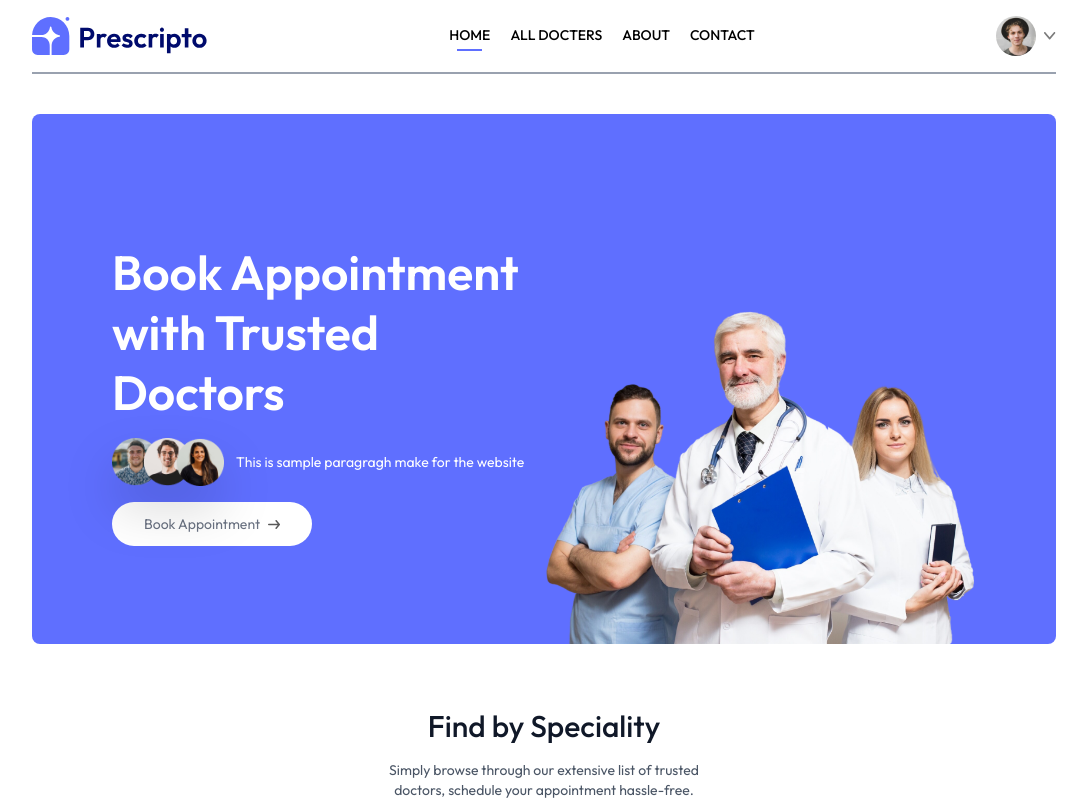
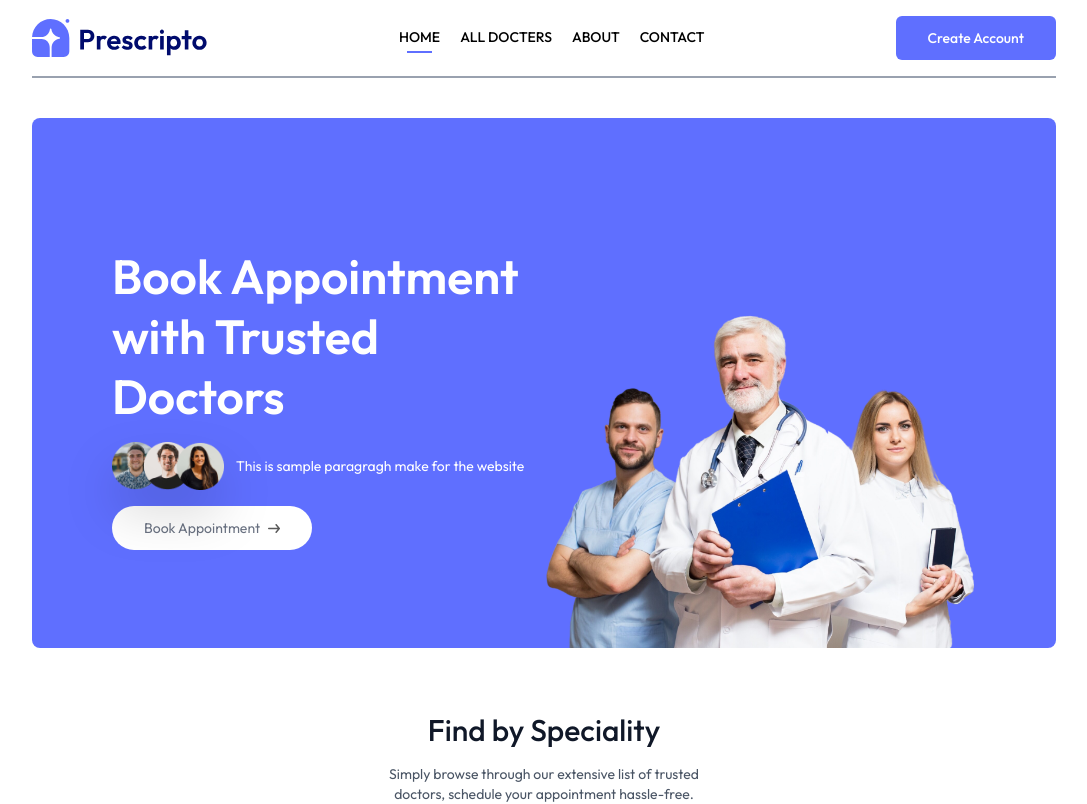
Before and after one commit to gopalpayghan/Prescripto, a React (Vite) app: page / in a window 1280 px wide. Shown: the top 804 px of the page, without its empty margins (96-1183 px from the left). Built offline with nearby package versions, Linux system fonts and the light colour scheme.

Commit message:
change in navbar

```diff
--- a/src/components/Navbar.jsx
+++ b/src/components/Navbar.jsx
@@ -6,7 +6,7 @@ const Navbar = () => {
     const navigate = useNavigate();
 
     const [showMenu, setShowMenu] = useState(false);
-    const [token, setToken] = useState(true);
+    const [token, setToken] = useState(false);
 
   return (
     <div className="flex items-center justify-between py-4 text-sm mb-10 border-b-2 border-b-gray-400">
```
